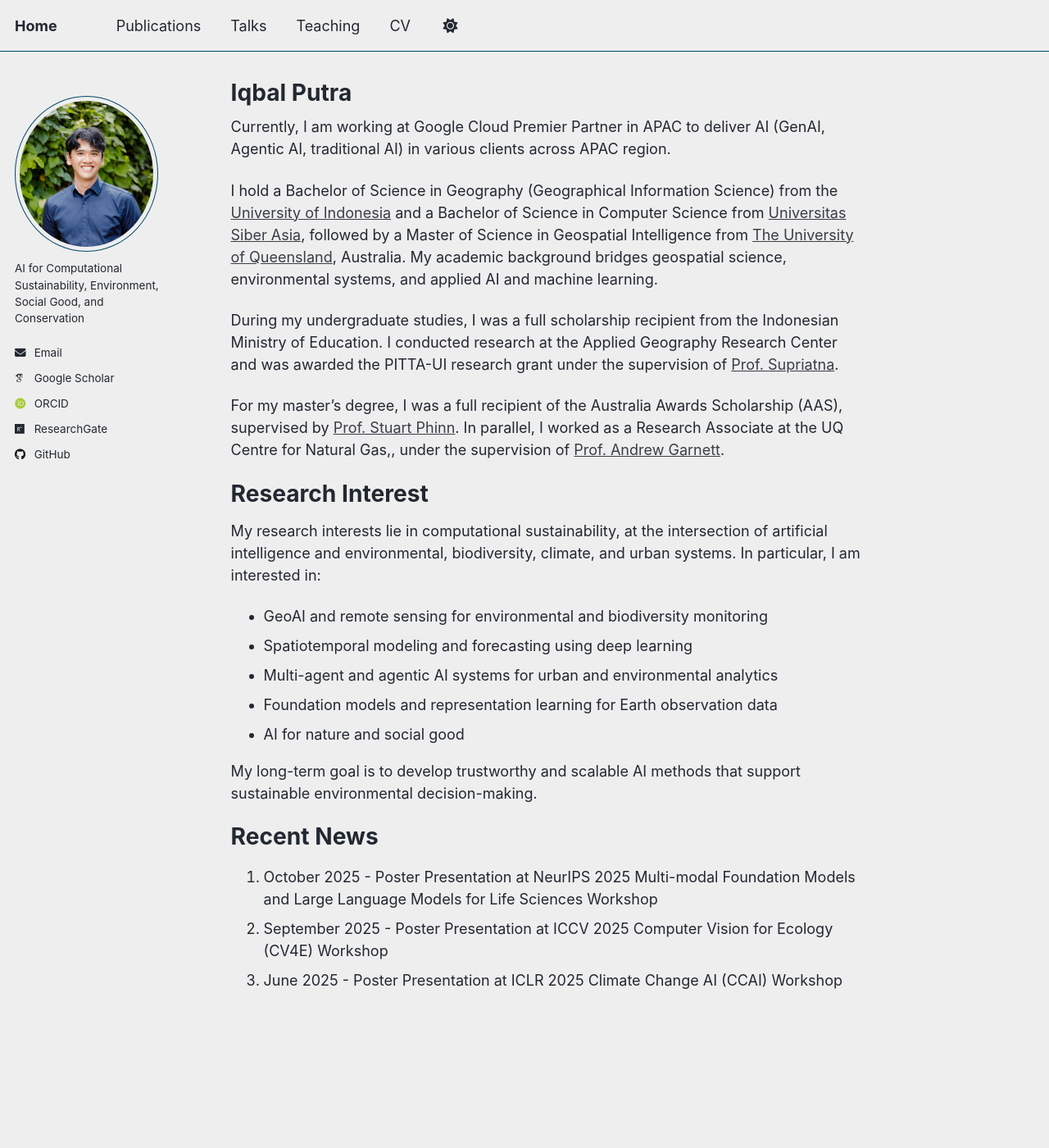
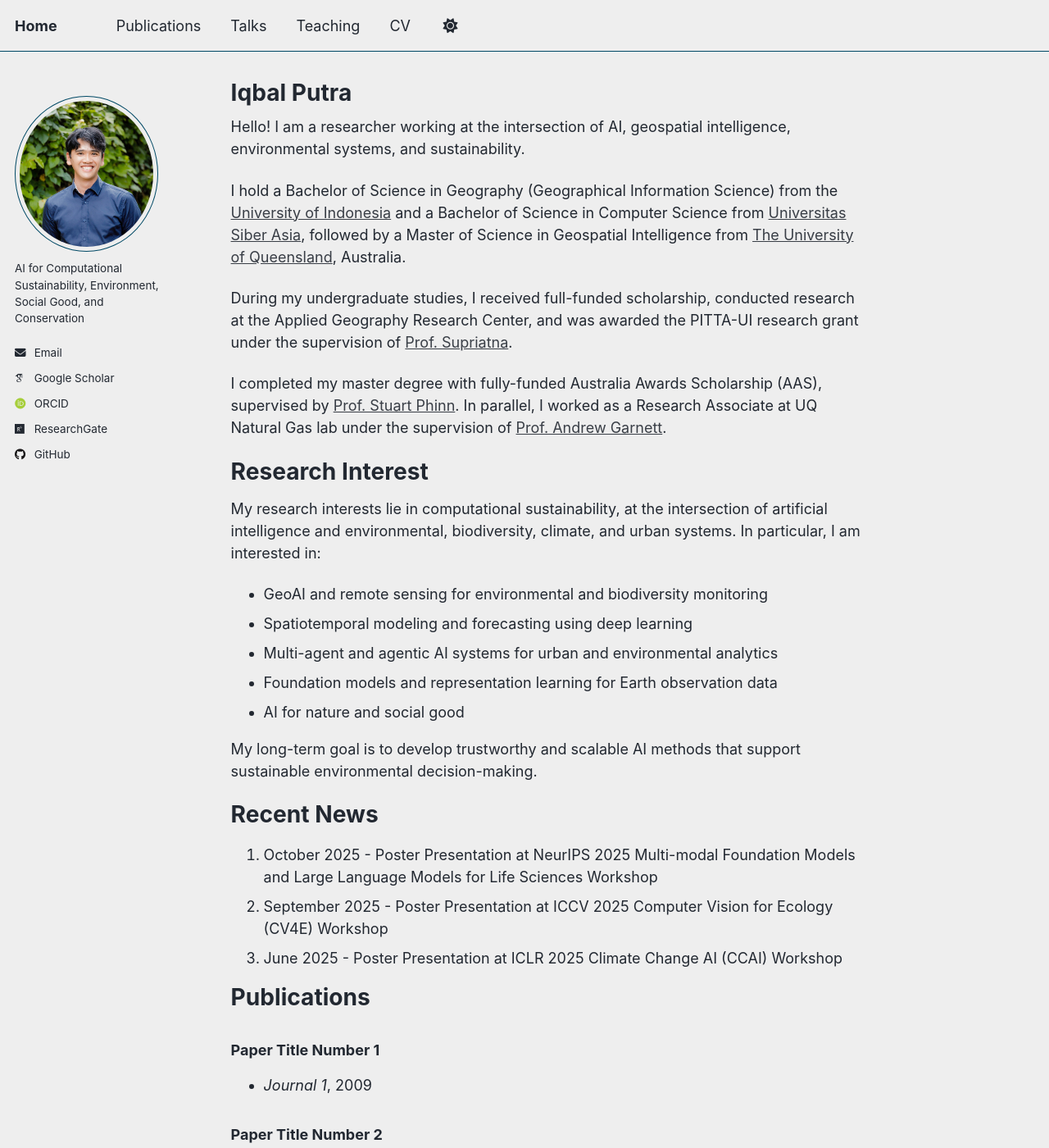
Before and after one commit to iqbal1201/iqbal1201.github.io, a Jekyll site: the page built from _pages/about.md, in a window 1280 px wide and 1400 px high. Shown: the whole window at 82% size. Built offline with Jekyll 4.4.1, drawn with Linux system fonts in a browser that asks for light colours; some web fonts are replaced; some of the changed text lies outside the part shown.

Commit message:
update content

```diff
--- a/_data/navigation.yml
+++ b/_data/navigation.yml
@@ -9,13 +9,13 @@
 
 main:
   - title: "Publications"
-    url: /publications/
+    url: "/#publications"
 
   - title: "Talks"
-    url: /talks/
+    url: "/#talks"
 
   - title: "Teaching"
-    url: /teaching/
+    url: "/#teaching"
 
   # - title: "Portfolio"
   #   url: /portfolio/
--- a/_pages/about.md
+++ b/_pages/about.md
@@ -8,13 +8,13 @@ redirect_from:
   - /about.html
 ---
 
-Currently, I am working at Google Cloud Premier Partner in APAC to deliver AI (GenAI, Agentic AI, traditional AI) in various clients across APAC region.
+Hello! I am a researcher working at the intersection of AI, geospatial intelligence, environmental systems, and sustainability.
 
-I hold a Bachelor of Science in Geography (Geographical Information Science) from the [University of Indonesia](https://geografi.ui.ac.id/en/) and a Bachelor of Science in Computer Science from [Universitas Siber Asia](https://unsia.ac.id/), followed by a Master of Science in Geospatial Intelligence from  [The University of Queensland](https://environment.uq.edu.au/), Australia. My academic background bridges geospatial science, environmental systems, and applied AI and machine learning.
+I hold a Bachelor of Science in Geography (Geographical Information Science) from the [University of Indonesia](https://geografi.ui.ac.id/en/) and a Bachelor of Science in Computer Science from [Universitas Siber Asia](https://unsia.ac.id/), followed by a Master of Science in Geospatial Intelligence from  [The University of Queensland](https://environment.uq.edu.au/), Australia.
 
-During my undergraduate studies, I was a full scholarship recipient from the Indonesian Ministry of Education. I conducted research at the Applied Geography Research Center and was awarded the PITTA-UI research grant under the supervision of [Prof. Supriatna](https://ppsml.sil.ui.ac.id/team-members/prof-dr-drs-supriatna-m-t-2/).
+During my undergraduate studies, I received full-funded scholarship, conducted research at the Applied Geography Research Center, and was awarded the PITTA-UI research grant under the supervision of [Prof. Supriatna](https://ppsml.sil.ui.ac.id/team-members/prof-dr-drs-supriatna-m-t-2/).
 
-For my master’s degree, I was a full recipient of the Australia Awards Scholarship (AAS), supervised by [Prof. Stuart Phinn](https://environment.uq.edu.au/profile/13550/stuart-phinn). In parallel, I worked as a Research Associate at the UQ Centre for Natural Gas,, under the supervision of [Prof. Andrew Garnett](https://gas-energy.centre.uq.edu.au/about/our-people/andrewgarnett).
+I completed my master degree with fully-funded Australia Awards Scholarship (AAS), supervised by [Prof. Stuart Phinn](https://environment.uq.edu.au/profile/13550/stuart-phinn). In parallel, I worked as a Research Associate at UQ Natural Gas lab under the supervision of [Prof. Andrew Garnett](https://gas-energy.centre.uq.edu.au/about/our-people/andrewgarnett).
 
 
 
@@ -32,8 +32,41 @@ My long-term goal is to develop trustworthy and scalable AI methods that support
 
 
 
+
+
 Recent News
 ======
 1. October 2025 - Poster Presentation at NeurIPS 2025 Multi-modal Foundation Models and Large Language Models for Life Sciences Workshop
 2. September 2025 - Poster Presentation at ICCV 2025 Computer Vision for Ecology (CV4E) Workshop
 3. June 2025 - Poster Presentation at ICLR 2025 Climate Change AI (CCAI) Workshop
+
+
+
+Publications
+======
+<section id="publications"></section>
+{% for pub in site.publications %}
+### {{ pub.title }}
+- *{{ pub.venue }}*, {{ pub.date | date: "%Y" }}
+{% endfor %}
+
+
+
+Talks
+======
+<section id="talks"></section>
+{% for pub in site.talks %}
+### {{ pub.title }}
+- *{{ pub.venue }}*, {{ pub.date | date: "%Y" }}
+{% endfor %}
+
+
+
+
+Teaching
+======
+<section id="teaching"></section>
+{% for pub in site.teaching %}
+### {{ pub.title }}
+- *{{ pub.venue }}*, {{ pub.date | date: "%Y" }}
+{% endfor %}
```
